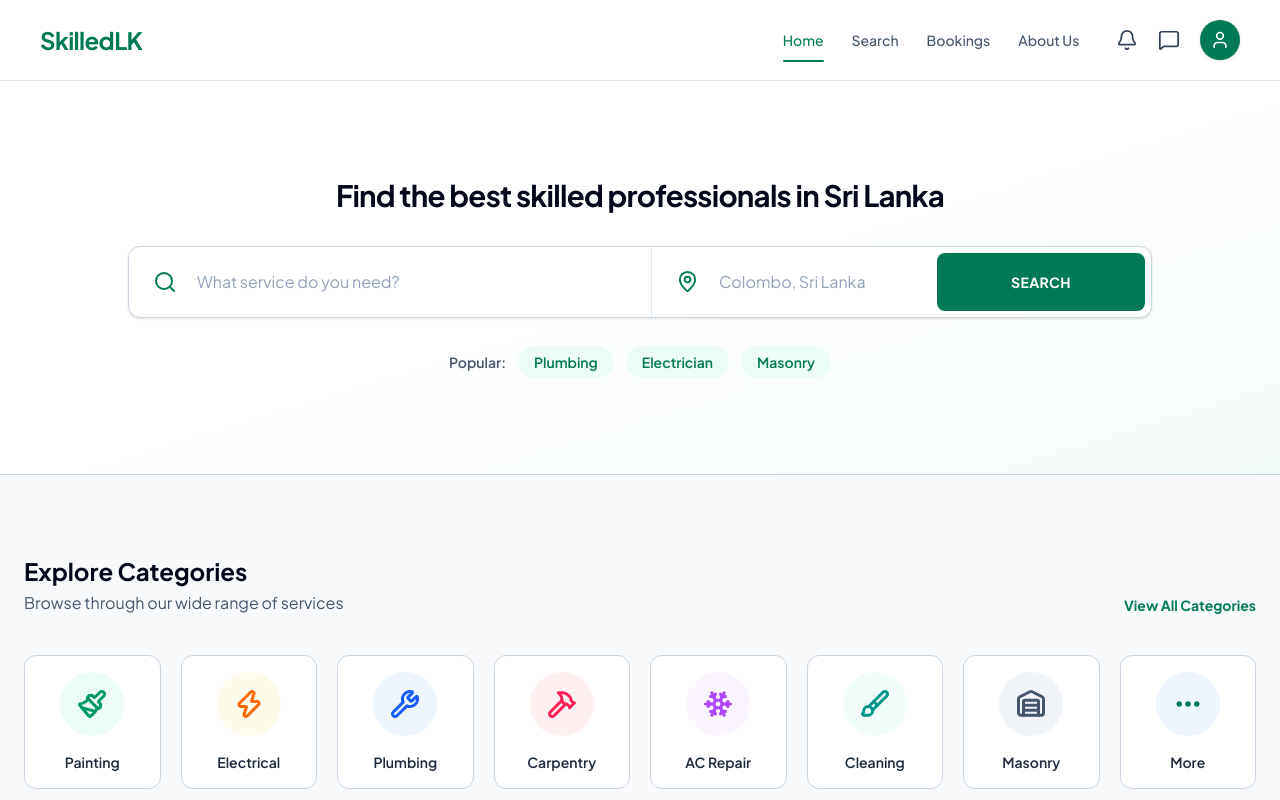
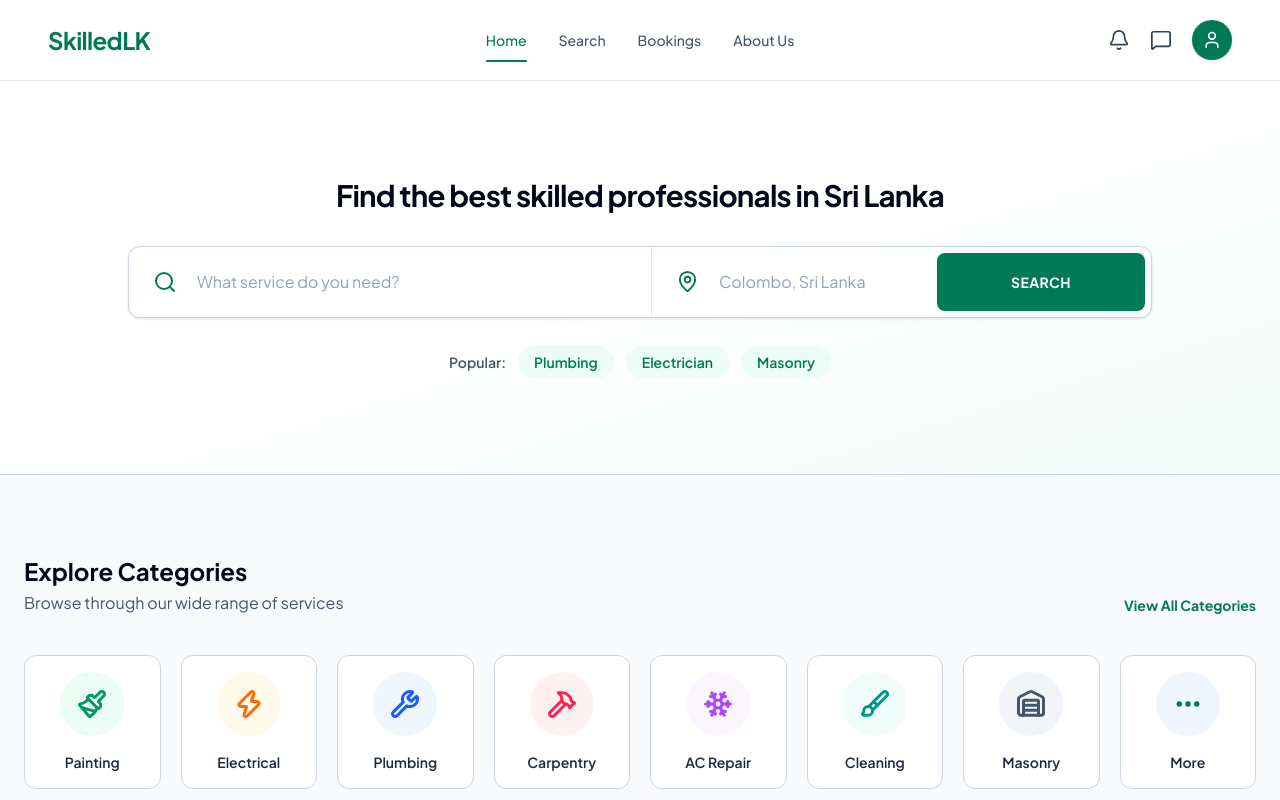
Before and after one commit to ManugaK/service-marketplace-web, a React (Vite) app in the folder frontend/: page /customer/dashboard in a window 1280 px wide. Shown: the top 800 px of the page. Built offline with nearby package versions, Linux system fonts and the light colour scheme.

Commit message:
feat: update CustomerNavbar layout for responsive design based on search bar visibility

```diff
--- a/frontend/src/components/layout/CustomerNavbar.jsx
+++ b/frontend/src/components/layout/CustomerNavbar.jsx
@@ -35,7 +35,13 @@ export default function CustomerNavbar({
 
   return (
     <header className="sticky top-0 z-50 w-full border-b border-slate-200 bg-white">
-      <div className="grid min-h-20 w-full grid-cols-[1fr_auto] items-center gap-4 px-5 py-3 sm:px-8 lg:grid-cols-[170px_minmax(360px,520px)_minmax(300px,1fr)_auto] lg:gap-5 lg:px-8 xl:grid-cols-[190px_minmax(420px,620px)_minmax(330px,1fr)_auto] xl:px-10 2xl:grid-cols-[220px_minmax(520px,700px)_minmax(360px,1fr)_auto]">
+      <div
+        className={
+          showSearchBar
+            ? 'grid min-h-20 w-full grid-cols-[1fr_auto] items-center gap-4 px-5 py-3 sm:px-8 lg:grid-cols-[170px_minmax(360px,520px)_minmax(300px,1fr)_auto] lg:gap-5 lg:px-8 xl:grid-cols-[190px_minmax(420px,620px)_minmax(330px,1fr)_auto] xl:px-10 2xl:grid-cols-[220px_minmax(520px,700px)_minmax(360px,1fr)_auto]'
+            : 'relative grid min-h-20 w-full grid-cols-[1fr_auto] items-center gap-4 px-5 py-3 sm:px-8 lg:grid-cols-[220px_1fr_220px] lg:px-10 xl:px-12'
+        }
+      >
         {/* Logo */}
         <button
           type="button"
@@ -70,12 +76,16 @@ export default function CustomerNavbar({
               />
             </div>
           </div>
-        ) : (
-          <div className="hidden lg:block" />
-        )}
+        ) : null}
 
         {/* Desktop Nav */}
-        <nav className="hidden min-w-0 items-center justify-center gap-5 lg:flex xl:gap-7 2xl:gap-9">
+        <nav
+          className={
+            showSearchBar
+              ? 'hidden min-w-0 items-center justify-center gap-5 lg:flex xl:gap-7 2xl:gap-9'
+              : 'hidden min-w-0 items-center justify-center gap-8 lg:flex'
+          }
+        >
           {navLinks.map((link) => {
             const isActive = activePage === link.key;
 
@@ -101,7 +111,13 @@ export default function CustomerNavbar({
         </nav>
 
         {/* Desktop Icons */}
-        <div className="hidden shrink-0 items-center gap-4 lg:flex xl:gap-5 2xl:gap-6">
+        <div
+          className={
+            showSearchBar
+              ? 'hidden shrink-0 items-center gap-4 lg:flex xl:gap-5 2xl:gap-6'
+              : 'hidden shrink-0 items-center justify-end gap-5 lg:flex'
+          }
+        >
           <button
             type="button"
             className="cursor-pointer text-slate-700 transition hover:text-emerald-700"
```
